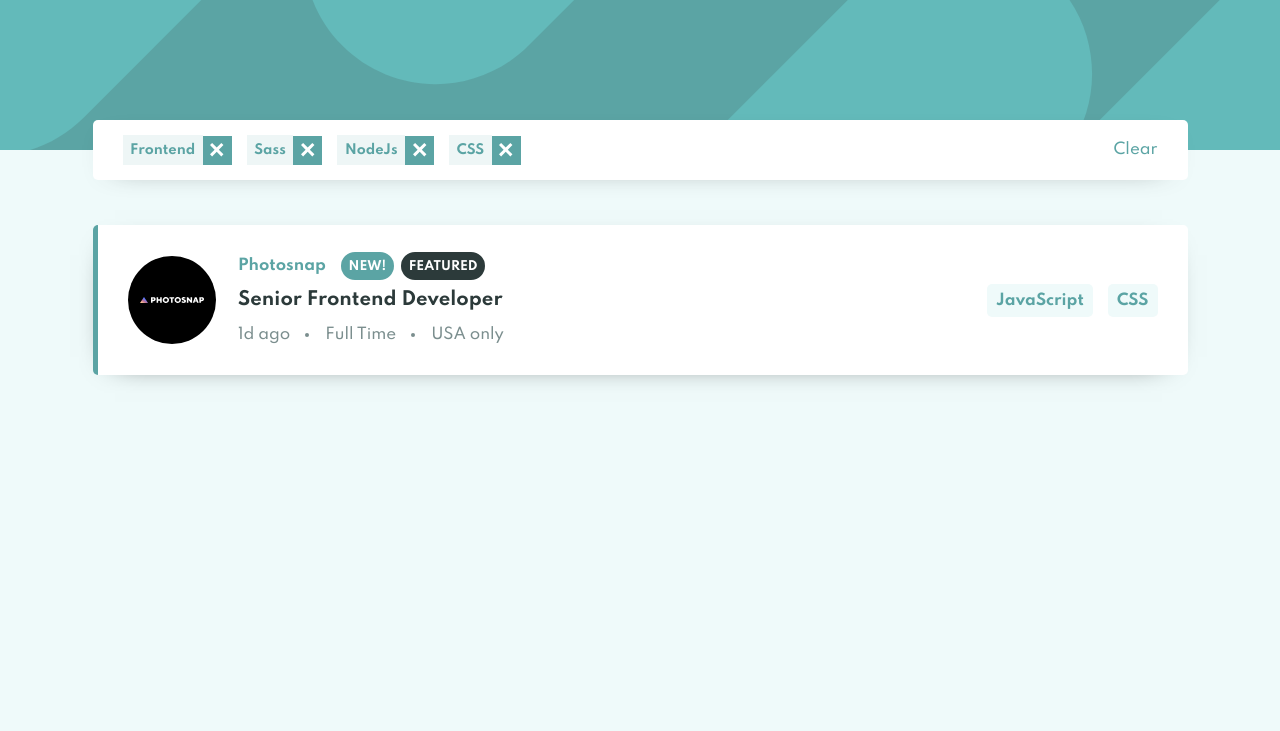
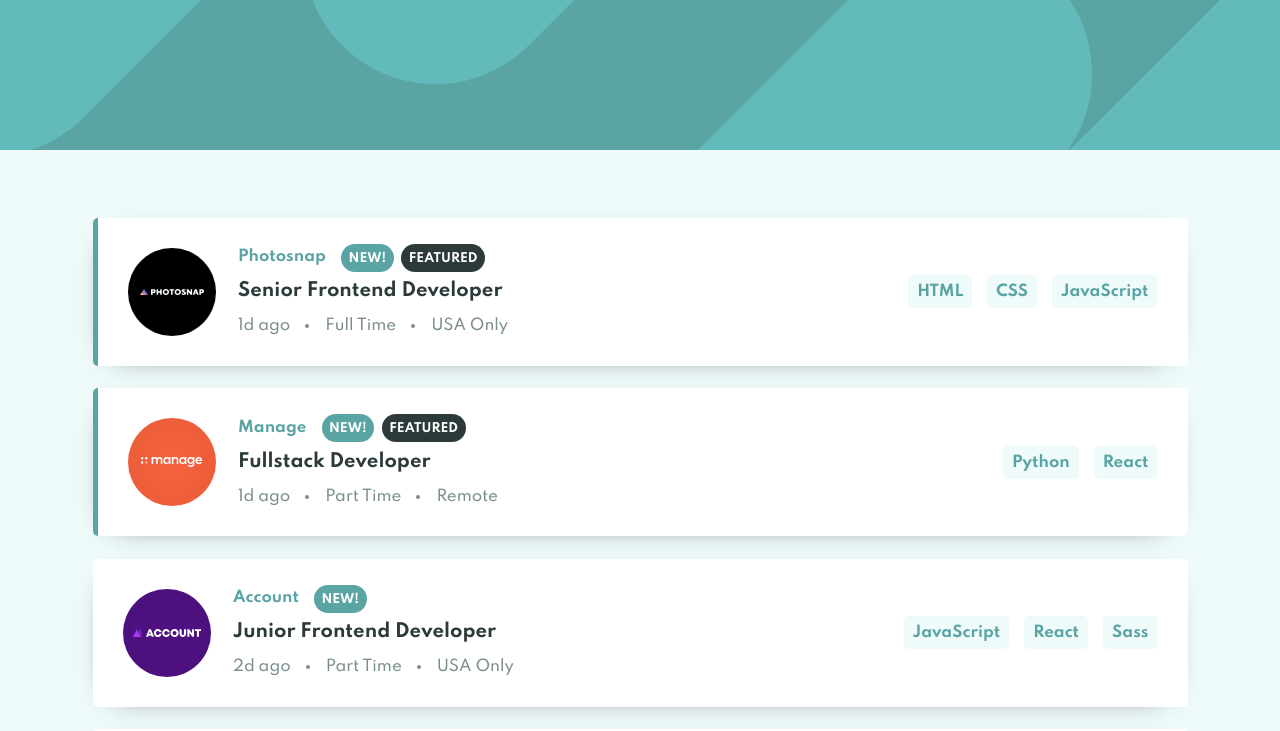
Before and after one commit to Galvaothiago/static-job-listings-master-FrontMentor, a React (Create React App) app: page / in a window 1280 px wide. Shown: the top 731 px of the page. Built offline with nearby package versions, Linux system fonts and the light colour scheme.

Commit message:
finished components

```diff
--- a/src/App.jsx
+++ b/src/App.jsx
@@ -1,15 +1,74 @@
+import { useEffect, useState } from 'react';
 import { Card } from './components/Card';
 import { Filter } from './components/Filter';
-import { Header } from './components/Header'
-import { Dashboard, Container } from './StyleApp';
+import { Dashboard, Container, HeaderContainer } from './StyleApp';
+
+import datas from './data.json'
 
 export default function App() {
+  const [ jobs, setJobs ] = useState(datas)
+  const [ filter, setFilter ] = useState(false)
+  const [ tagFilter, setTagFilter ] = useState([])
+
+  useEffect(() => {
+    filterJobsThroughTagsfilter()
+    console.log('executou')
+
+  },[ tagFilter, setJobs])
+
+  const filterJobsThroughTagsfilter = () => {
+
+    const jobsFiltered = jobs.filter( job => {
+    let countTagsMatch = 0
+    const allLanguages = [...job.languages, ...job.tools]
+
+
+    for( var i = 0; i < tagFilter.length; i++) {
+      allLanguages.forEach( language => {
+        if(String(language) === String(tagFilter[i])) {
+          countTagsMatch++
+        }
+      })
+    }
+
+    if(countTagsMatch === tagFilter.length) {
+      return job
+    }
+
+    })
+
+    setJobs(jobsFiltered)
+  }
+
+  const createItemIntoFilter = (text) => {
+    setFilter(true)
+    setTagFilter( oldItem => [...oldItem, text])
+
+  }
+
+  const removeItemIntoFilter = (text) => {
+    const itemFiltered = tagFilter.filter( item => item !== text )
+    setTagFilter(itemFiltered)
+    setJobs(datas)
+
+  }
+
+  const cleanTagsFilter = () => {
+    setTagFilter([])
+    setJobs(datas)
+
+    setTimeout(() => {
+      setFilter(false)
+    },1000)
+  }
+
   return (
     <Container>
-      <Header />
+      <HeaderContainer>
+        { filter &&  <Filter onClean={cleanTagsFilter} onRemove={removeItemIntoFilter} tags={tagFilter}/>}
+      </HeaderContainer>
       <Dashboard>
-        <Filter />
-        <Card />
+        { jobs.map( dataJob => <Card key={dataJob.id} onCreate={createItemIntoFilter} data={dataJob}/> )}
       </Dashboard>
     </Container>
   );
--- a/src/StyleApp.js
+++ b/src/StyleApp.js
@@ -11,18 +11,38 @@ export const Container = styled.div`
 export const Dashboard = styled.div`
   width: 100%;
   height: calc(100% - 10rem);
-  /* position: relative; */
 
   display: flex;
   flex-direction: column;
   align-items: center;
-  justify-content: flex-start;
+  justify-content: flex-flex-start;
 
-  overflow-y: auto;
-  padding: 5rem 2rem;
+  padding: 4.5rem 2rem;
 
 
-  /* justify-content: center; */
-  /* align-items: flex-start; */
+  @media(max-width: 785px) {
+    padding: 9rem 2rem;
+  }
 
 `
+
+export const HeaderContainer = styled.header`
+    width: 100%;
+    height: 10rem;
+    position: relative;
+    padding: 0 2rem;
+    display: flex;
+    justify-content: center;
+
+    background: var(--DesaturatedDarkCyan);
+    background-image: url('/images/bg-header-desktop.svg');
+
+    > div {
+      transform: translateY(200%);
+
+      @media(max-width: 785px) {
+        transform: translateY(80%);
+      }
+    }
+
+`
--- a/src/components/Card/index.jsx
+++ b/src/components/Card/index.jsx
@@ -1,30 +1,33 @@
 import { CardContainer, ContainerFeatured, ContainerLeft, ContainerNew, ContainerRight } from "./styles";
 
-export function Card() {
+export function Card({ data, onCreate, onUpdate }) {
+    const { languages, tools } = data
+    const languagesAndTools = [...languages, ...tools]
+
+
     return (
-        <CardContainer>
+        <CardContainer $border={data.featured}>
             <ContainerLeft>
-                <img src="/images/photosnap.svg" alt="Profile" />
+                <img src={data.logo} alt={`${data.company} Logo`} />
                 <div>
                     <div>
-                        <p>Photosnap</p>
+                        <p>{data.company}</p>
                         <div>
-                            <ContainerNew>New!</ContainerNew>
-                            <ContainerFeatured>Featured</ContainerFeatured>
+                            { data.new && <ContainerNew>New!</ContainerNew>}
+                            { data.featured && <ContainerFeatured>Featured</ContainerFeatured>}
                         </div>
                     </div>
-                    <h1>Senior Frontend Developer</h1>
+                    <h1>{ data.position }</h1>
                     <span>
-                        <li>1d ago</li>
-                        <li>Full Time</li>
-                        <li>USA only</li>
+                        <li>{ data.postedAt }</li>
+                        <li>{ data.contract }</li>
+                        <li>{ data.location }</li>
                     </span>
                 </div>
             </ContainerLeft>
 
             <ContainerRight>
-                <p>JavaScript</p>
-                <p>CSS</p>
+                { languagesAndTools.map( item => <p onClick={ () => onCreate(item) }>{item}</p> ) }
             </ContainerRight>
         </CardContainer>
     )
--- a/src/components/Card/styles.js
+++ b/src/components/Card/styles.js
@@ -1,22 +1,42 @@
 import styled from 'styled-components'
+
+const styleBorder = '5px solid var(--DesaturatedDarkCyan)'
 
 export const CardContainer = styled.div`
     max-width: 73rem;
     width: 100%;
-    height: 10rem;
+    /* height: 10rem; */
     padding: 2rem;
     display: flex;
     align-items: center;
     justify-content: space-between;
 
     border-radius: 5px;
-    border-left: 5px solid var(--DesaturatedDarkCyan);
+    border-left: ${props => props.$border ? styleBorder : ''};
 
     background-color: #ffff;
 
     box-shadow: -2px 6px 30px -24px rgba(0,0,0,8);
     -webkit-box-shadow: -2px 6px 30px -24px rgba(0,0,0,8);
     -moz-box-shadow: -2px 6px 30px -24px rgba(0,0,0,8);
+
+    & + div {
+        margin-top: 1.5rem;
+    }
+
+    @media(max-width: 785px) {
+        min-height: 24rem;
+        height: 100%;
+
+        display: flex;
+        flex-direction: column;
+        align-items: flex-start;
+
+        & + div {
+            margin-top: 4.5rem;
+        }
+
+    }
 
 `
 export const ContainerNew = styled.span`
@@ -69,6 +89,13 @@ export const ContainerLeft = styled.div`
             font-weight: 700;
             font-size: 1.2rem;
             color: var(--VeryDarkGrayishCyan);
+
+            transition: color .2s;
+            cursor: pointer;
+
+            &:hover {
+                color: var(--DesaturatedDarkCyan);
+            }
         }
 
         > span {
@@ -85,7 +112,25 @@ export const ContainerLeft = styled.div`
                 }
             }
         }
+
     }
+
+    @media(max-width: 785px) {
+        width: 100%;
+        display: flex;
+        flex-direction: column;
+        align-items: flex-start;
+        padding: 2rem 0;
+        border-bottom: 1px solid var(--DarkGrayishCyan);
+
+        transform: translateY(-40%);
+
+        img {
+            width: 70px;
+            height: 70px;
+        }
+    }
+
 `
 
 export const ContainerRight = styled.div`
@@ -115,5 +160,20 @@ export const ContainerRight = styled.div`
 
     }
 
+    @media(max-width: 785px) {
+        width: 90%;
+        /* padding: 5rem; */
+
+        transform: translateY(-50%);
+        flex-wrap: wrap;
+        height: 9rem;
+        /* background-color: red; */
+
+        p {
+            padding: 1.2rem;
+            margin-bottom: 1rem;
+
+        }
+    }
 
 `
--- a/src/components/Filter/index.jsx
+++ b/src/components/Filter/index.jsx
@@ -1,16 +1,13 @@
 import { ItemFilter } from "../ItemFilter";
 import { ContainerFilter } from "./styles";
 
-export function Filter() {
+export function Filter({ tags, onRemove, onClean }) {
     return (
         <ContainerFilter>
             <div>
-                <ItemFilter textContent="Frontend"/>
-                <ItemFilter textContent="Sass"/>
-                <ItemFilter textContent="NodeJs"/>
-                <ItemFilter textContent="CSS" />
+                { tags.map( tag => <ItemFilter onRemove={onRemove} textContent={tag}/> ) }
             </div>
-            <button>Clear</button>
+            <button onClick={onClean}>Clear</button>
         </ContainerFilter>
     )
 }
--- a/src/components/Filter/styles.js
+++ b/src/components/Filter/styles.js
@@ -8,14 +8,17 @@ export const ContainerFilter = styled.div`
     display: flex;
     align-items: center;
     justify-content: space-between;
-    position: absolute;
-    top: 120px;
     margin-bottom: 3rem;
-
+    z-index: 1;
     border-radius: 5px;
 
     height: 4rem;
     background: #ffff;
+
+    @media(max-width: 785px) {
+        height: 8rem;
+    }
+
 
     box-shadow: -2px 6px 30px -24px rgba(0,0,0,.8);
     -webkit-box-shadow: -2px 6px 30px -24px rgba(0,0,0,.8);
@@ -24,6 +27,12 @@ export const ContainerFilter = styled.div`
     > div {
         display: flex;
         gap: 1rem;
+
+        @media(max-width: 785px) {
+            display: grid;
+            grid-template-columns: 1fr 1fr;
+
+        }
     }
 
     > button {
--- a/src/components/Header/index.jsx
+++ /dev/null
@@ -1,7 +0,0 @@
-import { HeaderContainer } from './styles'
-
-export function Header() {
-    return (
-        <HeaderContainer />
-    )
-}
--- a/src/components/Header/styles.js
+++ /dev/null
@@ -1,10 +0,0 @@
-import styled from 'styled-components'
-
-export const HeaderContainer = styled.header`
-    width: 100%;
-    height: 10rem;
-    position: relative;
-
-    background: var(--DesaturatedDarkCyan);
-    background-image: url('/images/bg-header-desktop.svg');
-`
--- a/src/components/ItemFilter/index.jsx
+++ b/src/components/ItemFilter/index.jsx
@@ -1,10 +1,10 @@
 import { Container } from "./styles";
 
-export function ItemFilter({ textContent }) {
+export function ItemFilter({ textContent, onRemove }) {
     return (
         <Container>
             <p>{ textContent }</p>
-            <img src="/images/icon-remove.svg" alt="Icon Remove" />
+            <img onClick={ () => onRemove(textContent) } src="/images/icon-remove.svg" alt="Icon Remove" />
         </Container>
     )
 }
```
Also changed, not shown: src/data.json (renamed from data.json).
